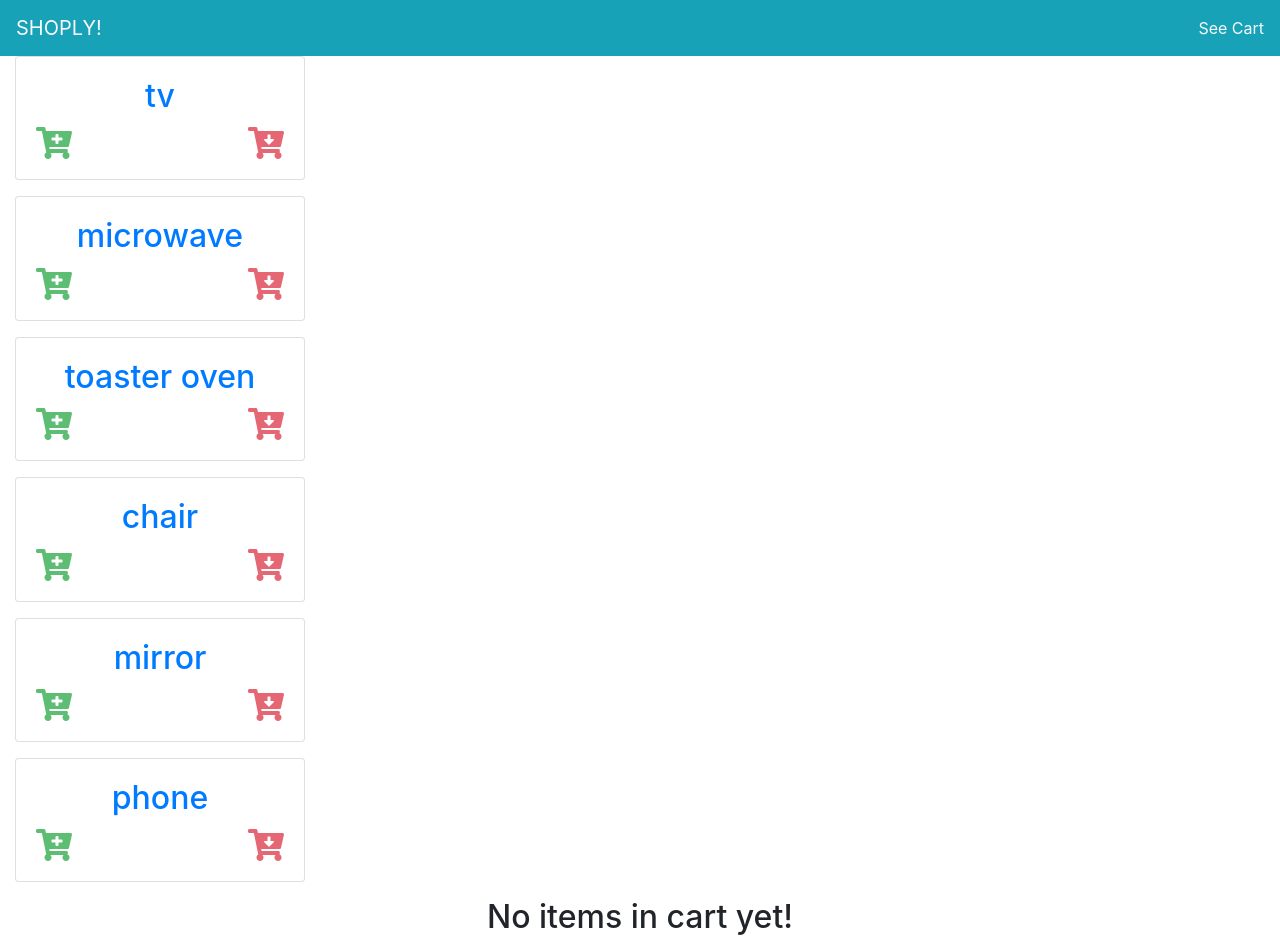
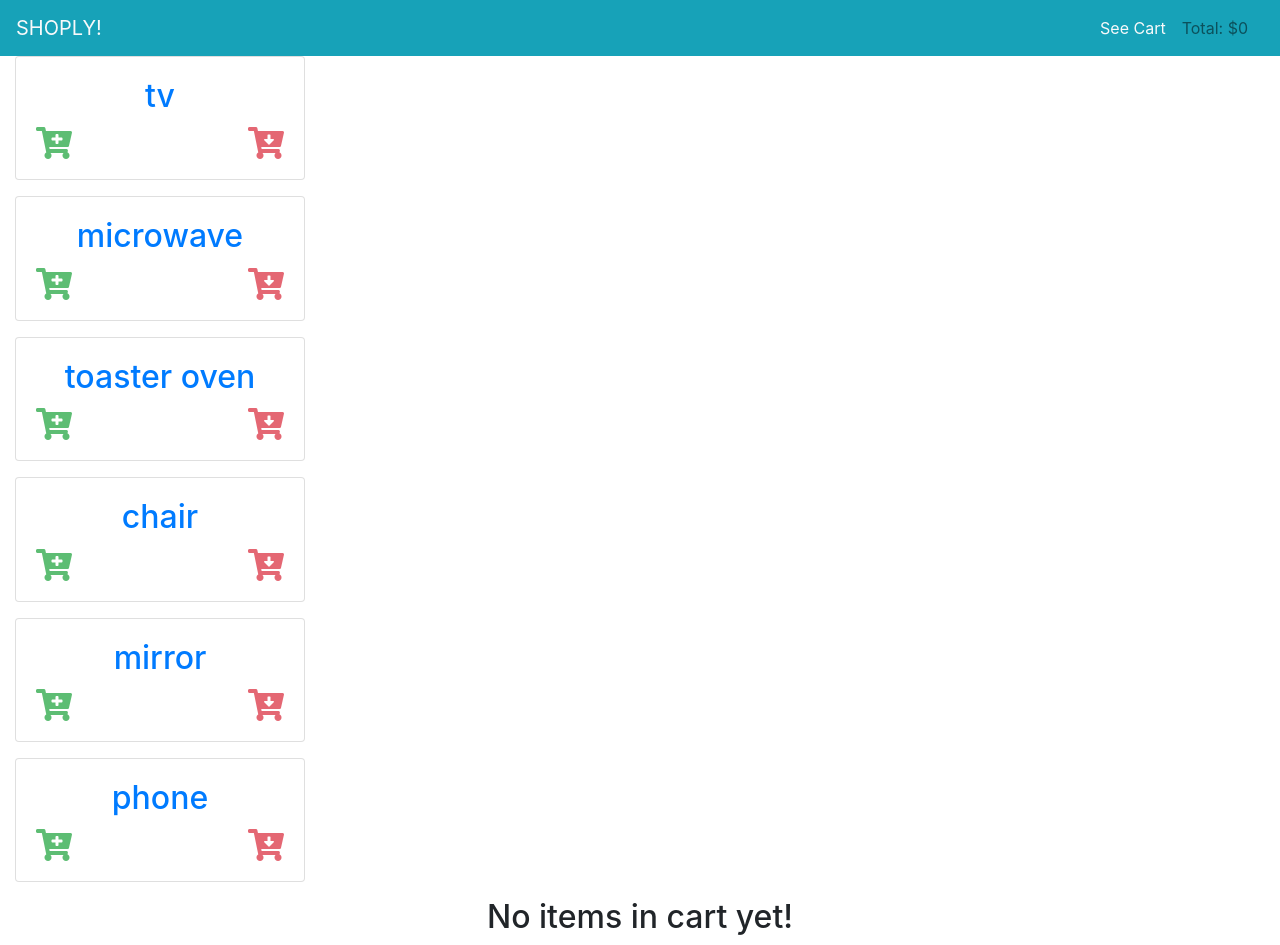
Before and after one commit to jasparvb/redux-shoply, a React (Create React App) app: page / in a window 1280 px wide. Built offline with nearby package versions, Linux system fonts and the light colour scheme.

Commit message:
Add cart total to navbar

```diff
--- /dev/null
+++ b/src/Cart.css
@@ -0,0 +1,3 @@
+.Cart-table {
+    margin: 0 auto;
+}
--- a/src/Cart.js
+++ b/src/Cart.js
@@ -2,10 +2,10 @@ import React from "react";
 import { Link } from "react-router-dom";
 import { useSelector } from "react-redux";
 import ProductButtons from "./ProductButtons";
+import './Cart.css';
 
 function Cart() {
-    const { products, cart } = useSelector(state => state);
-    console.log(cart);
+    const { products, cart, cartTotal } = useSelector(state => state);
     const itemRows = Object.keys(cart).map(id => (
         <tr key={id}>
           <td className="text-center align-middle">
@@ -24,7 +24,7 @@ function Cart() {
       ) : (
         <div className="Cart">
             <h2 className="mt-3">Your Cart</h2>
-            <table>
+            <table className="Cart-table">
                 <thead>
                     <tr>
                         <th>Name</th>
@@ -37,6 +37,7 @@ function Cart() {
                     {itemRows}
                 </tbody>
             </table>
+            <p className="my-3">Total: ${cartTotal}</p>
         </div>
     );
 }
--- a/src/NavBar.js
+++ b/src/NavBar.js
@@ -1,7 +1,9 @@
 import React from "react";
 import { Link } from "react-router-dom";
+import { useSelector } from "react-redux";
 
 function Navbar() {
+    const { cartTotal } = useSelector(state => state);
     return (
         <nav className="navbar navbar-light bg-info">
         <Link to="/" className="navbar-brand text-light">
@@ -13,6 +15,7 @@ function Navbar() {
                 See Cart
             </Link>
             </li>
+            <li className="nav-item nav-link mx-3">Total: ${cartTotal}</li>
         </ul>
         </nav>
     );
--- a/src/helpers.js
+++ b/src/helpers.js
@@ -5,5 +5,5 @@ export function cartTotal(products, cart) {
       const quantity = cart[id] || 0;
       total += price * quantity;
     }
-    return total;
+    return total.toFixed(2);
 }
```
Lines whose indentation alone changed are shown as unchanged.
